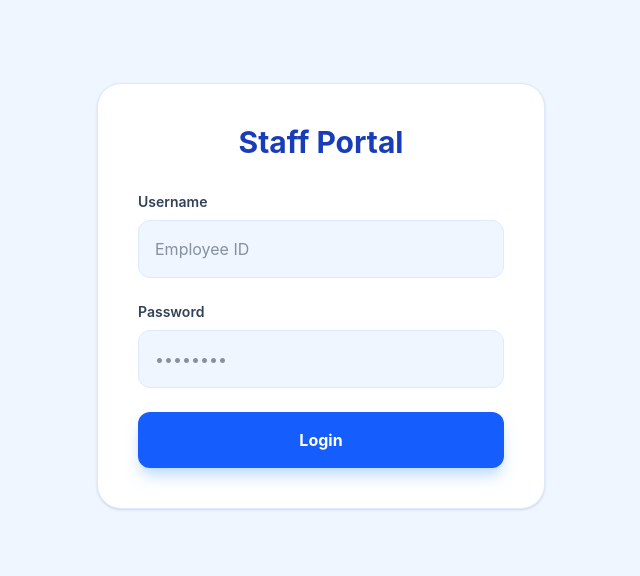
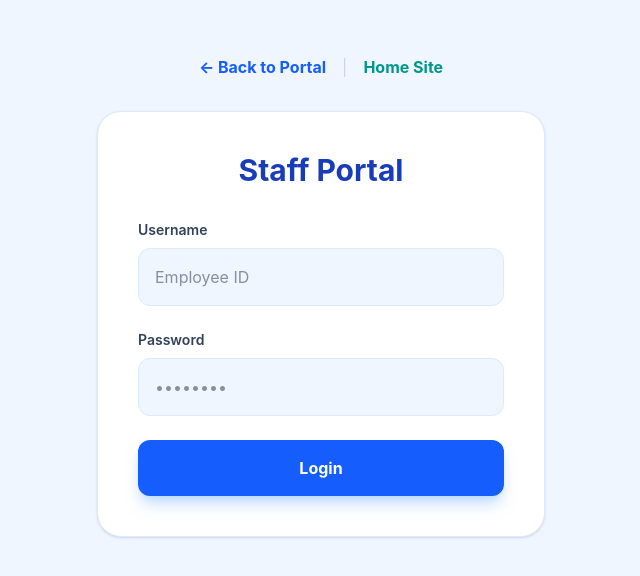
Before and after one commit to mjbejaranob/greenpowerlink, an Astro site: page /demo/login in a window 1280 px wide. Shown: the part 104-680 px from the top of the page, without its empty margins (319-959 px from the left). Built offline with nearby package versions, Linux system fonts and the light colour scheme; Astro itself is replaced by a stand-in of ours.

Commit message:
Phase 3: Add navigation links to Login page

```diff
--- a/src/pages/demo/login.astro
+++ b/src/pages/demo/login.astro
@@ -3,7 +3,13 @@ import DentalLayout from '../../layouts/DentalLayout.astro';
 ---
 
 <DentalLayout title="SmileTech Dental | Staff Login">
-  <main class="min-h-screen p-8 flex items-center justify-center">
+  <main class="min-h-screen p-8 flex flex-col items-center justify-center">
+    <div class="flex gap-4 mb-8">
+      <a href="http://192.168.1.41:8083/demo/" class="text-blue-600 font-bold hover:underline">← Back to Portal</a>
+      <span class="text-slate-300">|</span>
+      <a href="/" class="text-teal-600 font-bold hover:underline">Home Site</a>
+    </div>
+
     <div class="w-full max-w-md bg-white p-10 rounded-3xl shadow-sm border border-blue-100">
       <h1 class="text-3xl font-bold mb-8 text-center text-blue-800">Staff Portal</h1>
       <form class="space-y-6">
--- a/src/version.txt
+++ b/src/version.txt
@@ -1 +1 @@
-5a1f668
+b4ceb1c
```
